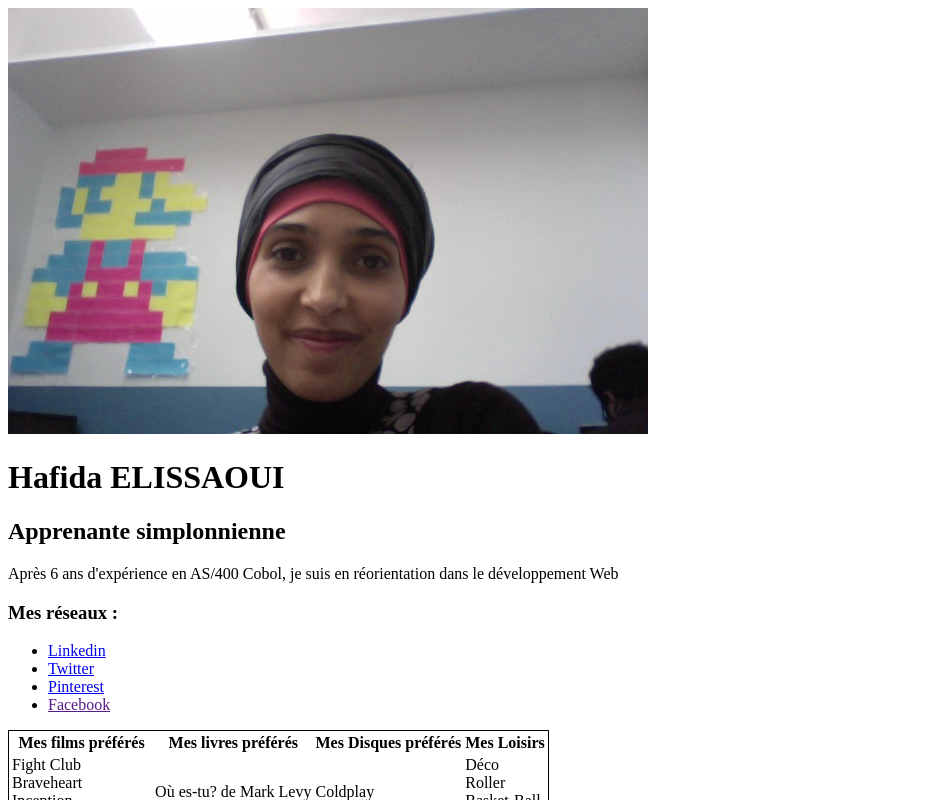
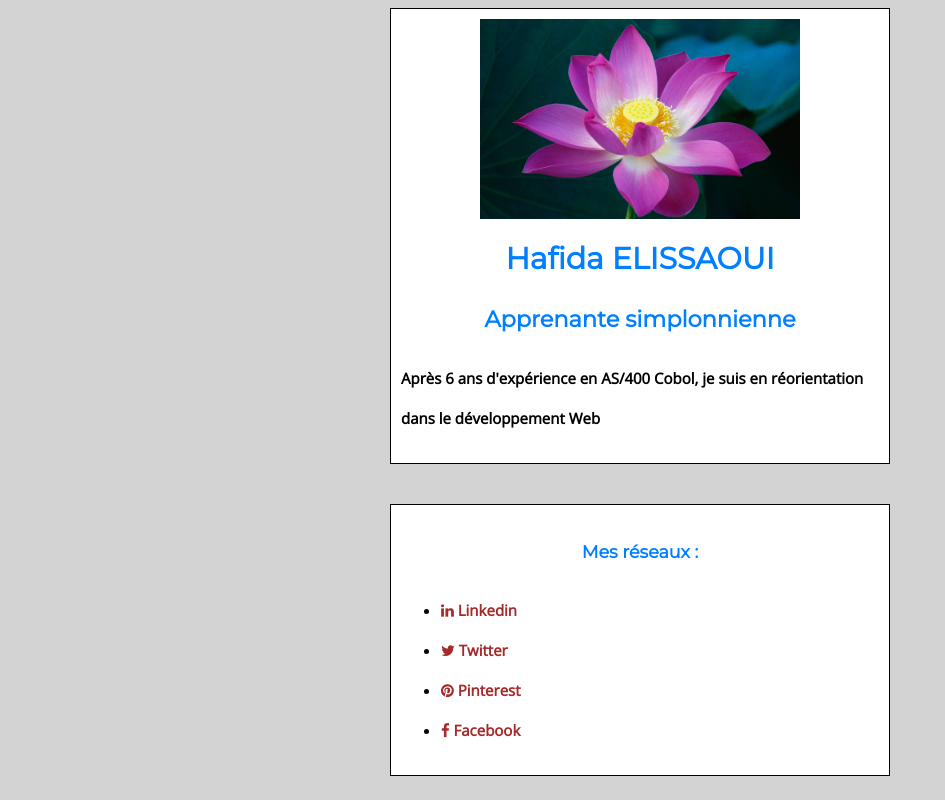
Before and after one commit to hafidaEL/HTMLbasic, a plain HTML site: page index.html in a window 1280 px wide. Shown: the top 800 px of the page, without its empty margins (0-945 px from the left). Drawn offline with nearby package versions, Linux system fonts and the light colour scheme.

Commit message:
Challenge 3

```diff
--- a/index.html
+++ b/index.html
@@ -3,20 +3,31 @@
 <head>
 	<meta charset="UTF-8">
 	<title>Portfolio</title>
+	<link href='https://fonts.googleapis.com/css?family=Open+Sans' rel='stylesheet' type='text/css'>
+	<link href='https://fonts.googleapis.com/css?family=Montserrat' rel='stylesheet' type='text/css'>
+	<link rel="stylesheet" href="https://maxcdn.bootstrapcdn.com/font-awesome/4.5.0/css/font-awesome.min.css">
 	<link rel="stylesheet" href="style.css">
 </head>
 <body>
-	<img src="moi.jpg" alt="hafida">
+<div id="container">
+	<div class="presentation">
+		<img src="lotus.jpg" alt="hafida">
 		<h1>Hafida ELISSAOUI</h1>
 		<h2>Apprenante simplonnienne</h2>
 		<p>Après 6 ans d'expérience en AS/400 Cobol, je suis en réorientation dans le développement Web</p>
+	</div>
+	<br>
+	<div class="reseaux">
 		<h3>Mes réseaux :</h3>
 		<ul>
-		<li><a href="https://www.linkedin.com/in/hafidae?trk=hp-identity-name">Linkedin</a></li>
-		<li><a href="https://twitter.com/moijdi">Twitter</a></li>
-		<li><a href="https://fr.pinterest.com/">Pinterest</a></li>
-		<li><a href="">Facebook</a></li>
+			<li><a href="https://www.linkedin.com/in/hafidae?trk=hp-identity-name"><i class="fa fa-linkedin"></i> Linkedin</a></li>
+			<li><a href="https://twitter.com/moijdi"><i class="fa fa-twitter"></i> Twitter</a></li>
+			<li><a href="https://fr.pinterest.com/"><i class="fa fa-pinterest"></i> Pinterest</a></li>
+			<li><a href=""><i class="fa fa-facebook"></i> Facebook</a></li>
 		</ul>
+	</div>
+	<br>
+	<div class="passion">
 		<Table>
 			<thead>
 				<tr>
@@ -35,5 +46,10 @@
 				</tr>
 			</tbody>
 		</Table>
+	</div>
+	<br>
+	<div class="bas">
+	</div>
+</div>
 </body>
 </html>
--- a/style.css
+++ b/style.css
@@ -1,3 +1,51 @@
-table {
+body{
+	background-color: #D3D3D3;
+	font-family: 'Open Sans', sans-serif;
+	color: black;
+	font-size: 15px;
+	line-height: 40px;
+	font-weight: bold;
+}
+
+h1, h2, h3 {
+	font-family: 'Montserrat', sans-serif;
+	color: #0080FF;
+	text-align: center;
+}
+
+a {
+	color: brown;
+	text-decoration: none;
+	transition: color 0.3s ease;
+}
+
+a:hover {
+    color: red;
+}
+
+
+img {
+	height: 200px;
+	display:block;
+	width:auto;
+	margin-left:auto;
+	margin-right:auto
+
+}
+
+
+table, td, th {
 	border : solid 1px black;
+	padding: 10px;
 }
+
+#container {
+width: 500px;
+margin: 0 auto;
+}
+
+.presentation, .reseaux, .passion, .bas{
+	border: solid 1px black;
+	background-color: white;
+	padding: 10px;
+}
```
Also changed, not shown: lotus.jpg (added). Lines whose indentation alone changed are shown as unchanged.
